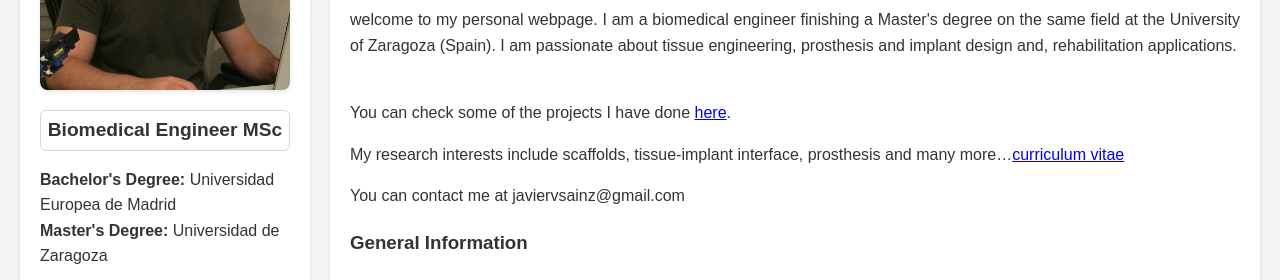
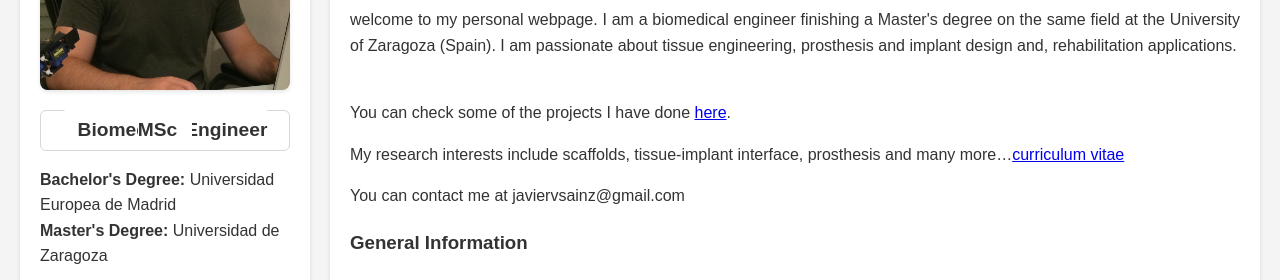
Before and after one commit to javiersainzvillalba/javiersainzvillalba.github.io, a Jekyll site: the page built from index.md, in a window 1280 px wide. Shown: the part 301-581 px from the top of the page. Built offline with Jekyll 4.4.1, drawn with Linux system fonts in a browser that asks for light colours.

Commit message:
Update style.css

```diff
--- a/assets/css/style.css
+++ b/assets/css/style.css
@@ -109,10 +109,16 @@
 .biomedical-engineer a {
   color: #333;
   text-decoration: none;
+  padding: 10px 15px;
+  border-radius: 5px;
+  background: #fff;
+  transition: background 0.3s ease, color 0.3s ease, transform 0.3s ease;
 }
 
 .biomedical-engineer a:hover {
-  color: #007bff;
+  background: #007bff;
+  color: #fff;
+  transform: scale(1.05);
 }
 
 .social-links p {
```
